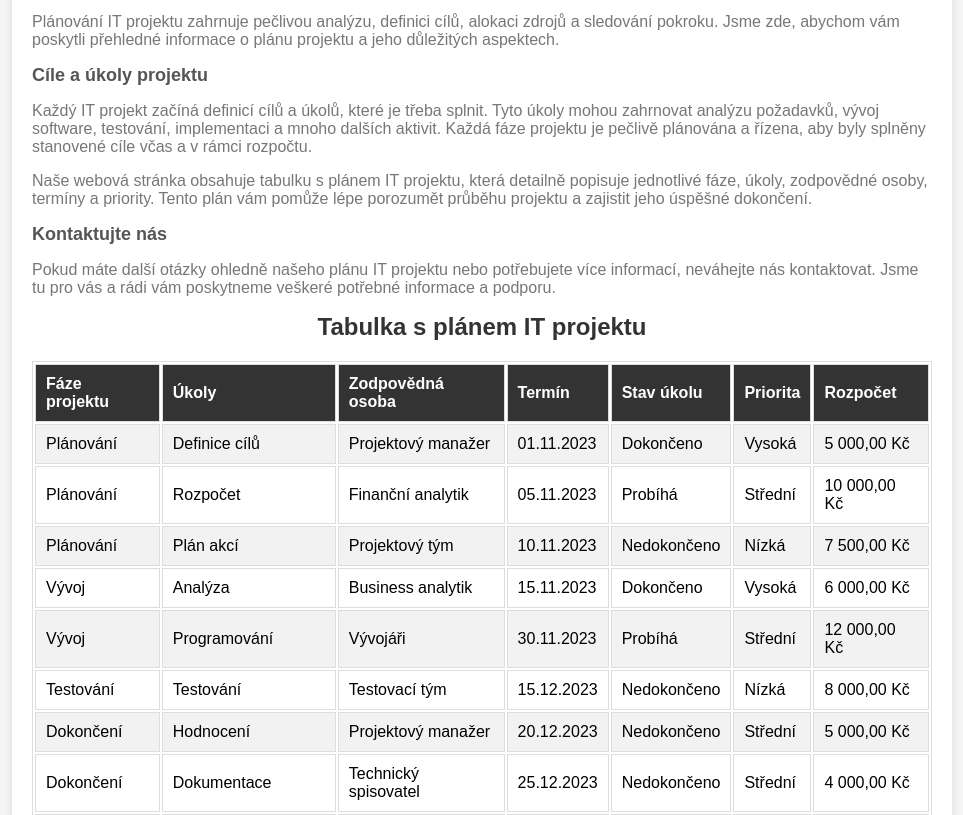
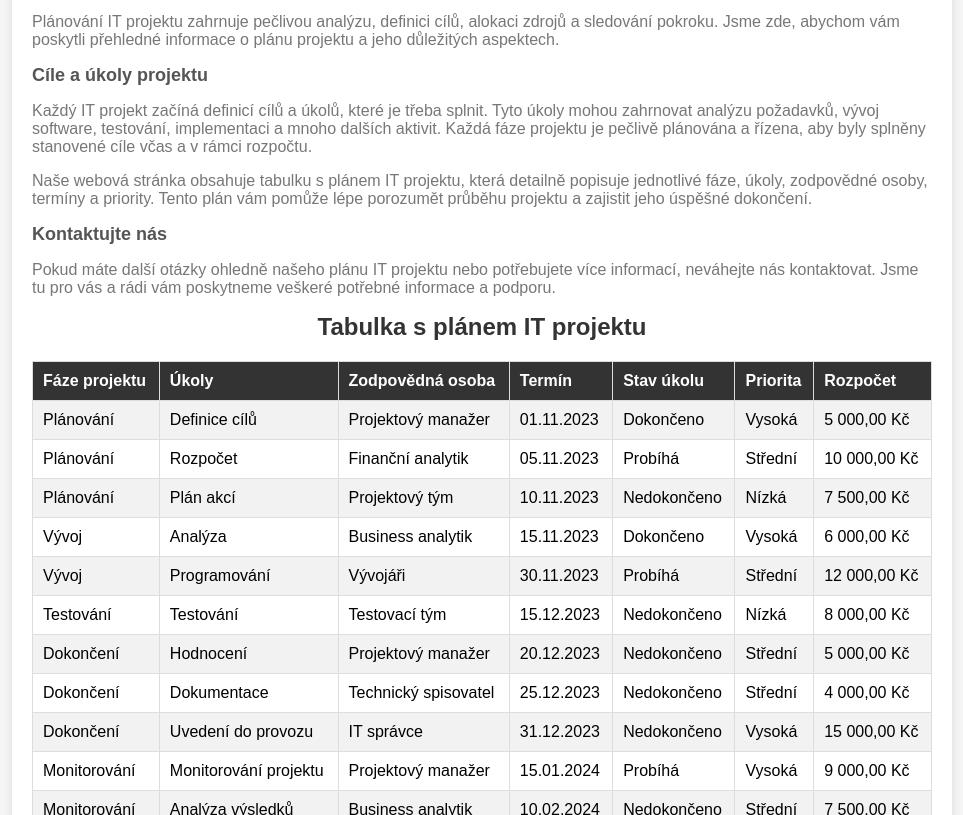
Before and after one commit to Assasin238238/novinka, a plain HTML site: page index.html in a window 1280 px wide. Shown: the part 137-952 px from the top of the page, without its empty margins (158-1121 px from the left). Drawn offline with Linux system fonts and the light colour scheme.

Commit message:
Update style.css

```diff
--- a/css/style.css
+++ b/css/style.css
@@ -36,7 +36,7 @@ p {
 
 table {
     width: 100%;
-    border-collapse: colapse;
+    border-collapse: collapse;
     margin-top: 20px;
 }
 
@@ -59,7 +59,7 @@ tr:nth-child(even) {
 }
 
 tr:hover {
-    background-color: white;
+    background-color: #404040;
 }
 
 .content {
```
